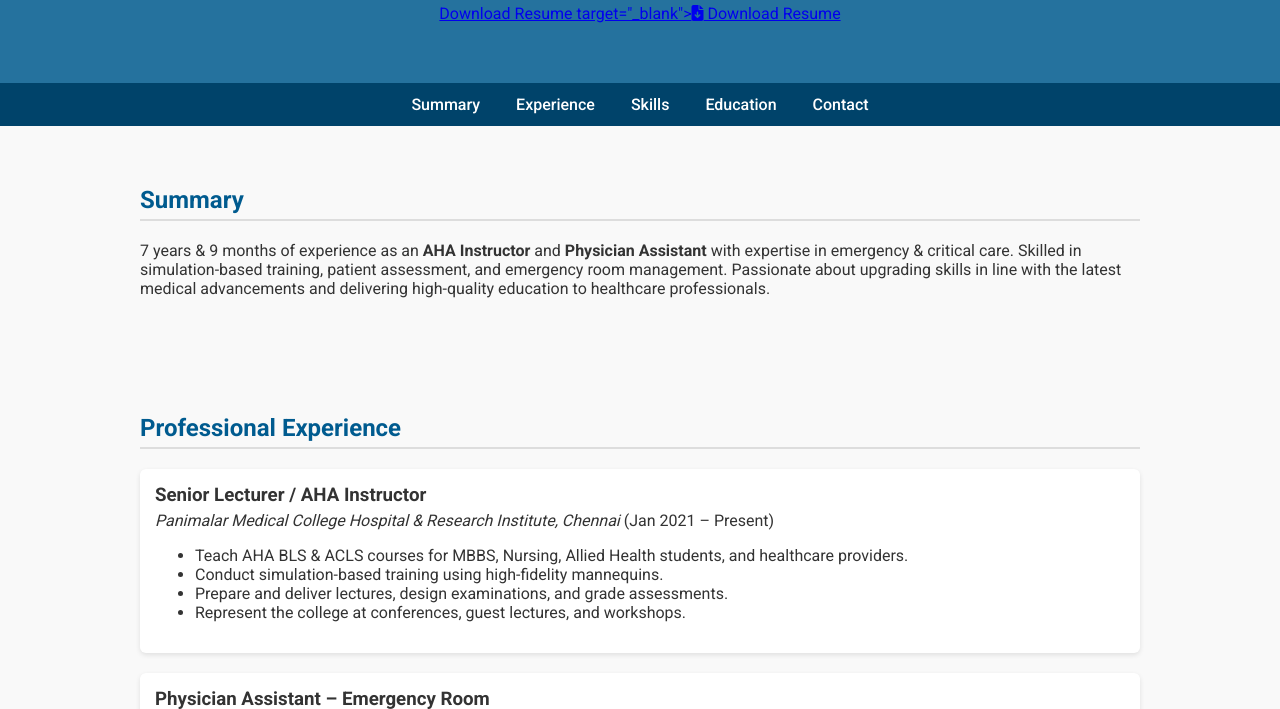
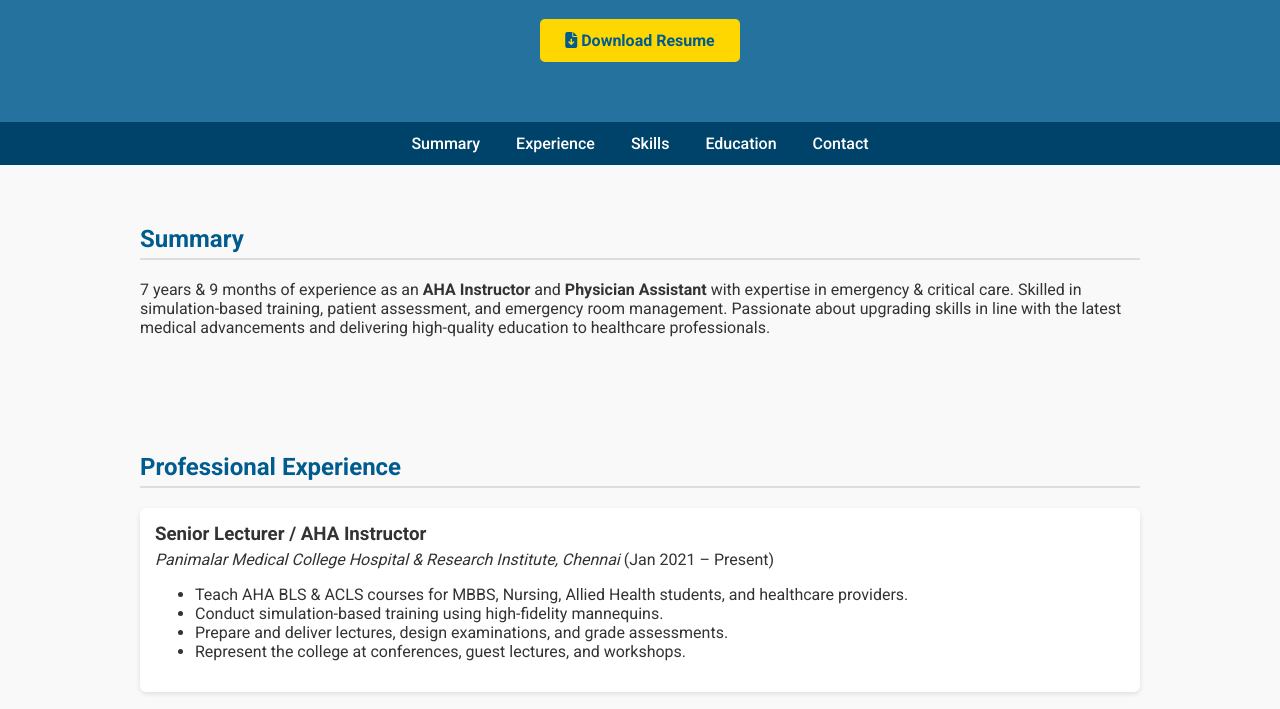
Before and after one commit to kerenbetty93-cmyk/kerenbetty93-cmyk.github.io, a plain HTML site: page index.html in a window 1280 px wide. Shown: the part 308-1017 px from the top of the page. Drawn offline with nearby package versions, Linux system fonts and the light colour scheme.

Commit message:
Update index.html

```diff
--- a/index.html
+++ b/index.html
@@ -167,8 +167,7 @@
     <img src="photo.jpg" alt=" KEREN HAPPU BETTY A Photo">
     <h1> KEREN HAPPU BETTY A </h1>
     <p><i class="fa-solid fa-user-doctor"></i> AHA Instructor | Senior Lecturer | Physician Assistant</p>
-    <a href="resume.pdf" download>Download Resume
-target="_blank"><i class="fa-solid fa-file-arrow-down"></i> Download Resume</a>
+    <a class="download-btn" href="Resume.pdf" target="_blank"><i class="fa-solid fa-file-arrow-down"></i> Download Resume</a>
 </header>
 
 <!-- NAVIGATION -->
```
